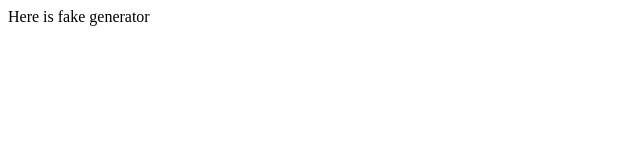
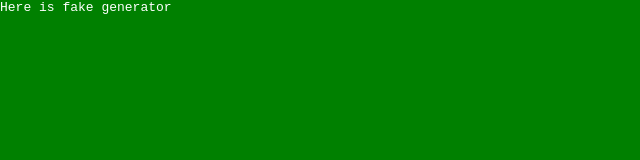
Before and after one commit to divineLush/fake-generator, a plain HTML site: page index.html in a window 1280 px wide. Shown: the whole page, without its empty margins (0-640 px from the left). Drawn offline with Linux system fonts and the light colour scheme.

Commit message:
added some css

```diff
--- a/index.html
+++ b/index.html
@@ -4,9 +4,10 @@
     <meta charset="UTF-8">
     <meta name="viewport" content="width=device-width, initial-scale=1.0">
     <title>Document</title>
+    <link rel="stylesheet" href="main.css">
 </head>
 <body>
-    <div>
+    <div class="app">
         Here is fake generator
     </div>
     <script src="main.js"></script>
--- /dev/null
+++ b/main.css
@@ -0,0 +1,11 @@
+body {
+    margin: 0;
+    padding: 0;
+}
+
+.app {
+    height: 100vh;
+    font-family: monospace;
+    color: white;
+    background-color: green;
+}
```
